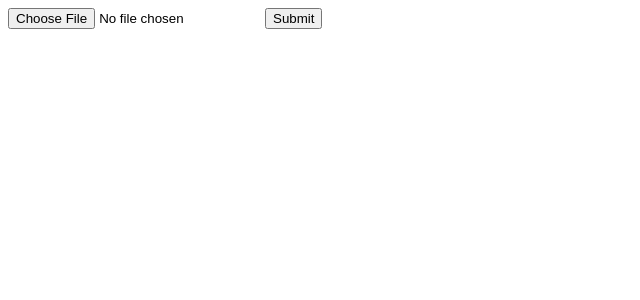
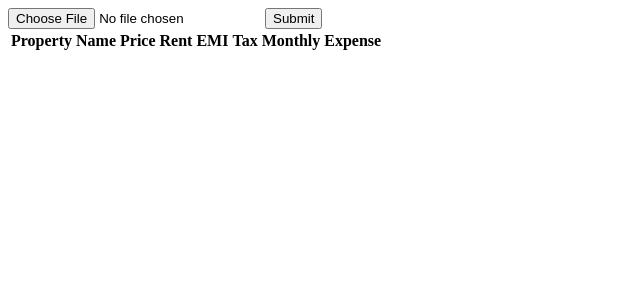
Before and after one commit to summerhanyuezheng/PropertyManagement, a Django app: page /hello/ in a window 1280 px wide. Shown: the top 300 px of the page, without its empty margins (0-640 px from the left). Run offline with Django 4.2, Linux system fonts and the light colour scheme; lists and menus that the app fills with data are empty.

Commit message:
added code to form the data into a html table

```diff
--- a/mysite/myapp/templates/myapp/index.html
+++ b/mysite/myapp/templates/myapp/index.html
@@ -11,6 +11,33 @@
         <input type="file" name="file" id="file">
         <input type="submit" name="submit" id="">
     </form>
-    {{data_objects}}
+    <table>
+        <thead>
+            <tr>
+                <th>Property Name</th>
+                <th>Price</th>
+                <th>Rent</th>
+                <th>EMI</th>
+                <th>Tax</th>
+                <th>Monthly Expense</th>
+            </tr>
+
+        </thead>
+        <tbody>
+            {% for object in data_objects %}
+            <tr>
+                <td>{{object.name}}</td>
+                <td>{{object.price}}</td>
+                <td>{{object.rent}}</td>
+                <td>{{object.emi}}</td>
+                <td>{{object.tax}}</td>
+                <td>{{object.exp}}</td>
+            </tr>
+            {% endfor %}
+        </tbody>
+    </table>
+
+</br>
+
 </body>
 </html>
```
Also changed, not shown: mysite/db.sqlite3.
